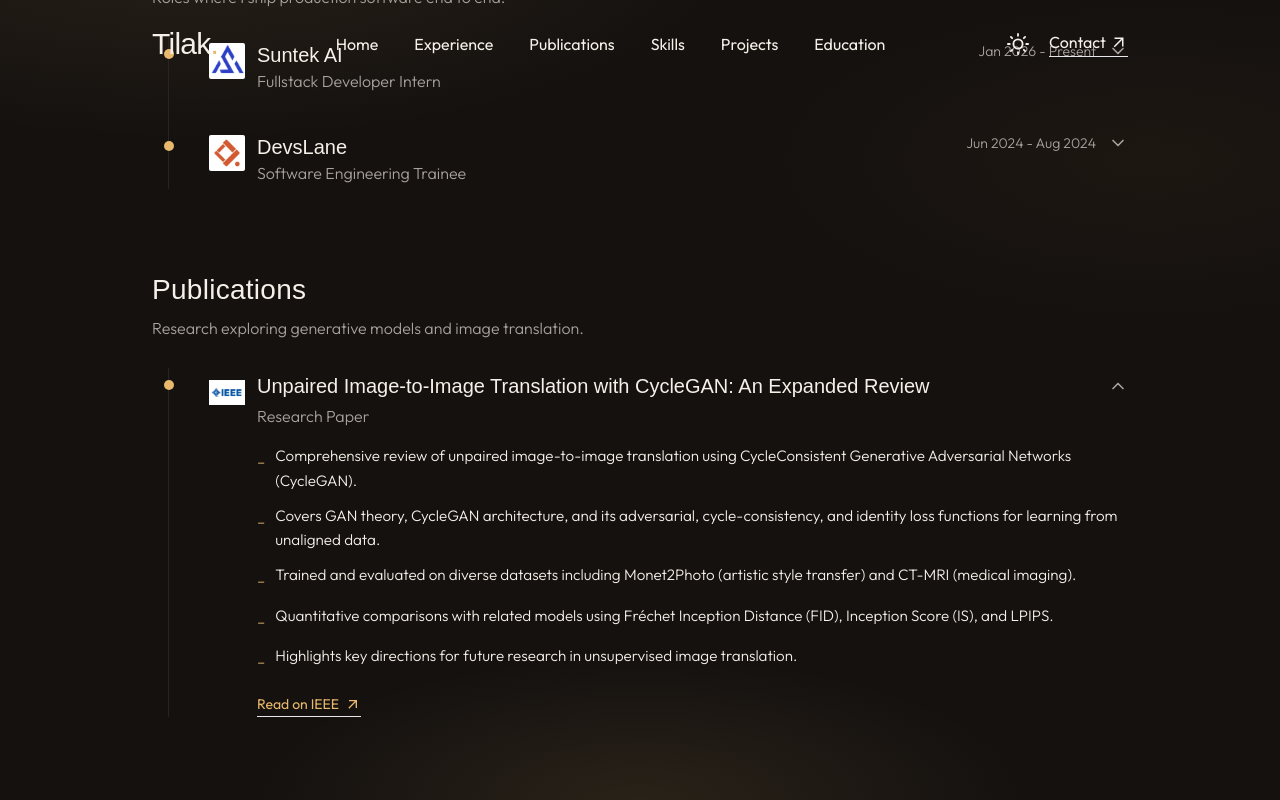
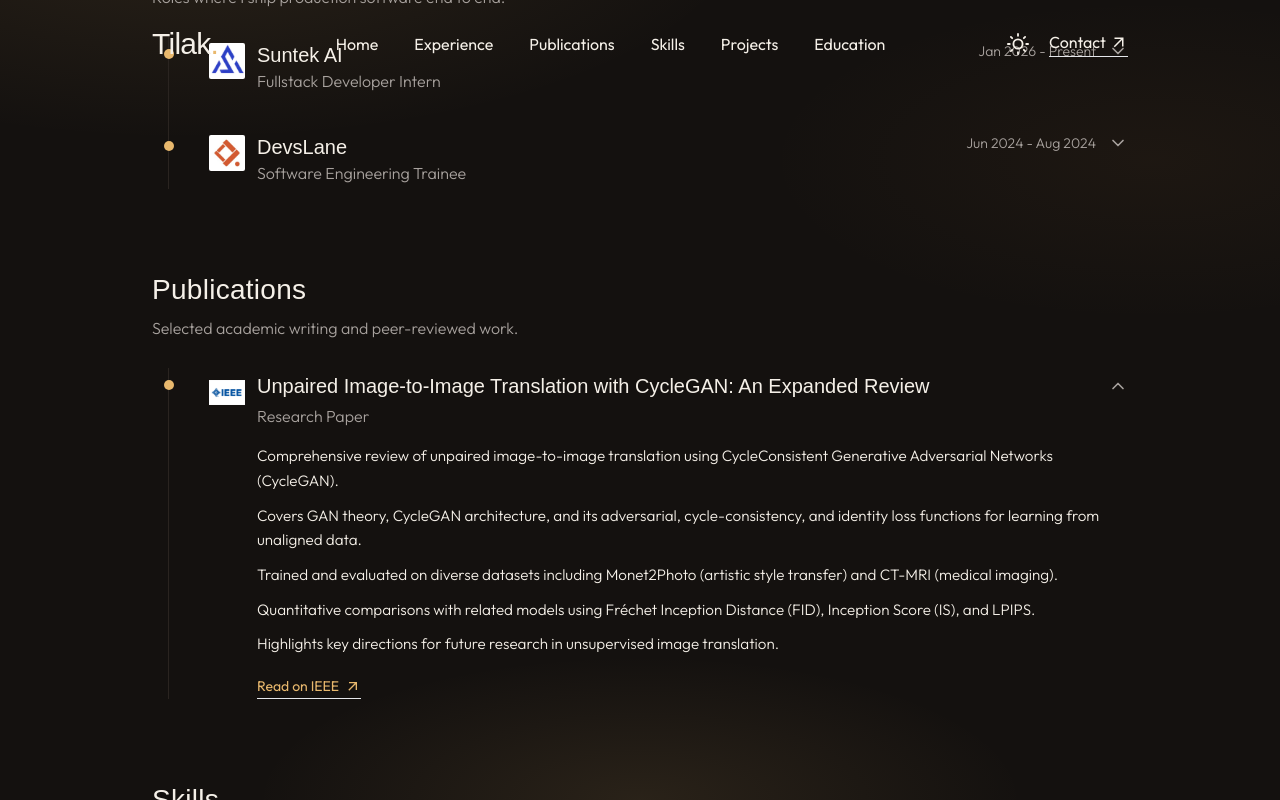
Before and after one commit to TilakRathoure/portfolio-website, a Next.js app: page / in a window 1280 px wide. Both pictures are taken after a click on the button 668 px from the left and 867 px from the top of the page. Shown: the part 467-1267 px from the top of the page. Built offline with nearby package versions, Linux system fonts and the light colour scheme; a web font is replaced by a local one.

Commit message:
fix; research paper description

```diff
--- a/src/components/ResearchPaper.tsx
+++ b/src/components/ResearchPaper.tsx
@@ -37,7 +37,7 @@ const ResearchPaper = () => {
     <SectionReveal id="publications" className="section-block">
       <h2 className="section-title">Publications</h2>
       <p className="section-support">
-        Research exploring generative models and image translation.
+        Selected academic writing and peer-reviewed work.
       </p>
 
       <div className="relative border-l border-border ml-3 sm:ml-4">
@@ -90,10 +90,9 @@ const ResearchPaper = () => {
                 {paper.points.map((point, i) => (
                   <li
                     key={i}
-                    className="flex gap-2.5 text-[0.95rem] font-light leading-relaxed text-foreground/90"
+                    className="text-[0.95rem] font-light leading-relaxed text-foreground/90"
                   >
-                    <span className="text-accent mt-1.5 shrink-0">–</span>
-                    <span>{point}</span>
+                    {point}
                   </li>
                 ))}
               </ul>
```
